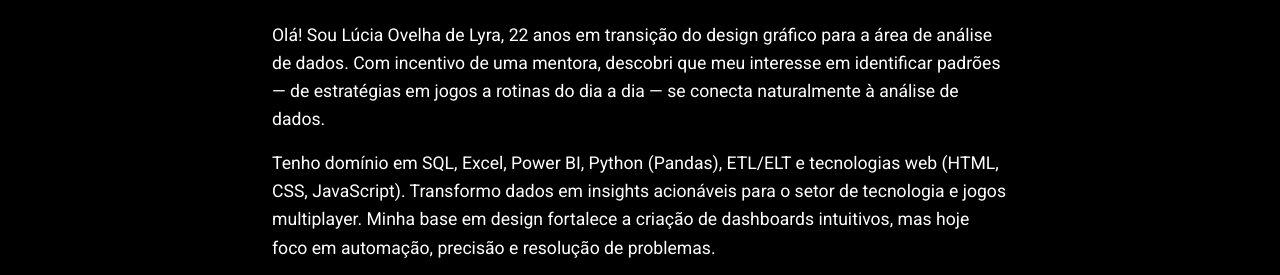
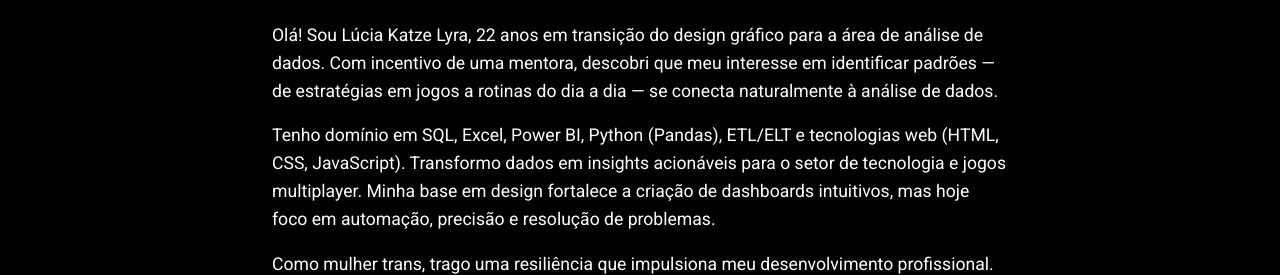
Before and after one commit to LuciaOvelhaDeLyra/LuciaOvelhaDeLyra.github.io, a plain HTML site: page index.html in a window 1280 px wide. Shown: the part 518-793 px from the top of the page. Drawn offline with nearby package versions, Linux system fonts and the light colour scheme.

Commit message:
Update index.html

```diff
--- a/index.html
+++ b/index.html
@@ -51,7 +51,7 @@
             <h2 class="section-title text-center">Sobre mim</h2>
             <div class="row justify-content-center">
                 <div class="col-lg-8">
-                    <p>Olá! Sou Lúcia Ovelha de Lyra, 22 anos em transição do design gráfico para a área de análise de dados. Com incentivo de uma mentora, descobri que meu interesse em identificar padrões — de estratégias em jogos a rotinas do dia a dia — se conecta naturalmente à análise de dados.</p>
+                    <p>Olá! Sou Lúcia Katze Lyra, 22 anos em transição do design gráfico para a área de análise de dados. Com incentivo de uma mentora, descobri que meu interesse em identificar padrões — de estratégias em jogos a rotinas do dia a dia — se conecta naturalmente à análise de dados.</p>
                     <p>Tenho domínio em SQL, Excel, Power BI, Python (Pandas), ETL/ELT e tecnologias web (HTML, CSS, JavaScript). Transformo dados em insights acionáveis para o setor de tecnologia e jogos multiplayer. Minha base em design fortalece a criação de dashboards intuitivos, mas hoje foco em automação, precisão e resolução de problemas.</p>
                     <p>Como mulher trans, trago uma resiliência que impulsiona meu desenvolvimento profissional. Fora do trabalho, aplico meu pensamento analítico em hobbies como otimização de recursos em jogos. Busco oportunidades em análise de dados ou BI, especialmente em equipes de tecnologia ou games que valorizem clareza, estratégia e inovação orientada por dados.</p>
                 </div>
```
